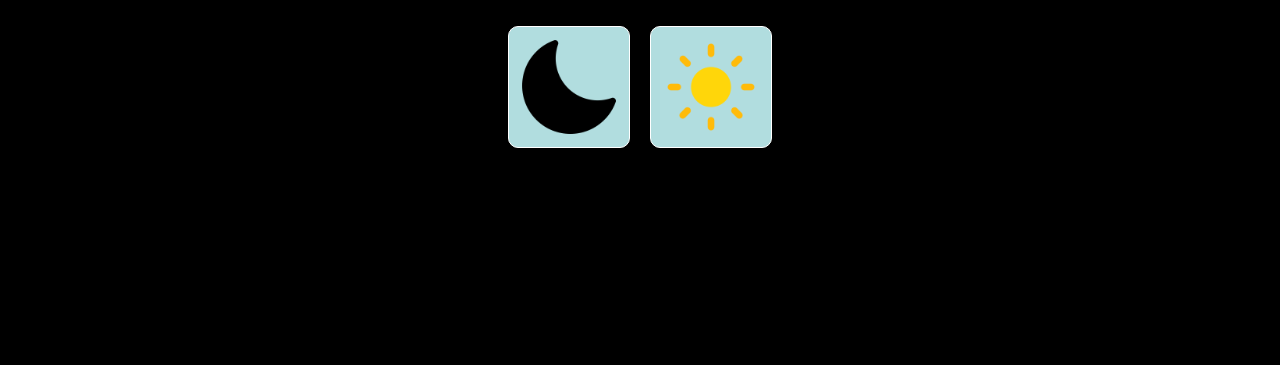
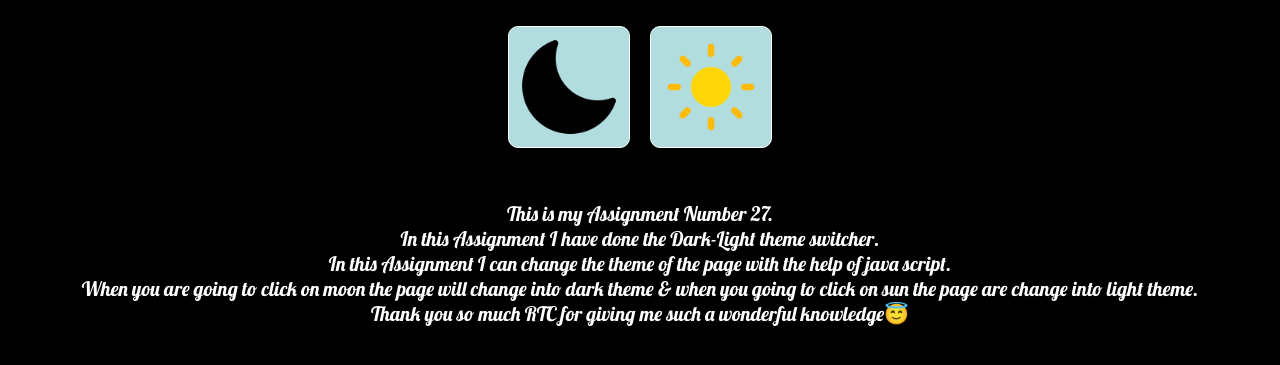
Before and after one commit to bhaktishinde2388/darklight-theme-switcher, a plain HTML site: page index.html in a window 1280 px wide. Shown: the part 119-484 px from the top of the page. Drawn offline with Linux system fonts and the light colour scheme.

Commit message:
text added

```diff
--- a/index.html
+++ b/index.html
@@ -62,7 +62,12 @@
         <img class="theme-icon active" id="dark"  onclick="darkMode()" src="./img/night-mode (1).png">
         <img class="theme-icon active" id="light"  onclick="lightMode()" src="./img/light1.png">
     </div>
-
+    <p class="text">This is my Assignment Number 27.<br>
+        In this Assignment I have done the Dark-Light theme switcher.<br>
+        In this Assignment I can change the theme of the page with the help of java script.<br>
+        When you are going to click on moon the page will change into dark theme & when you going to click on sun the page are change into light theme.<br>
+        Thank you so much RTC for giving me such a wonderful knowledge😇
+        </p>
 
         <script>
             function darkMode()
```
